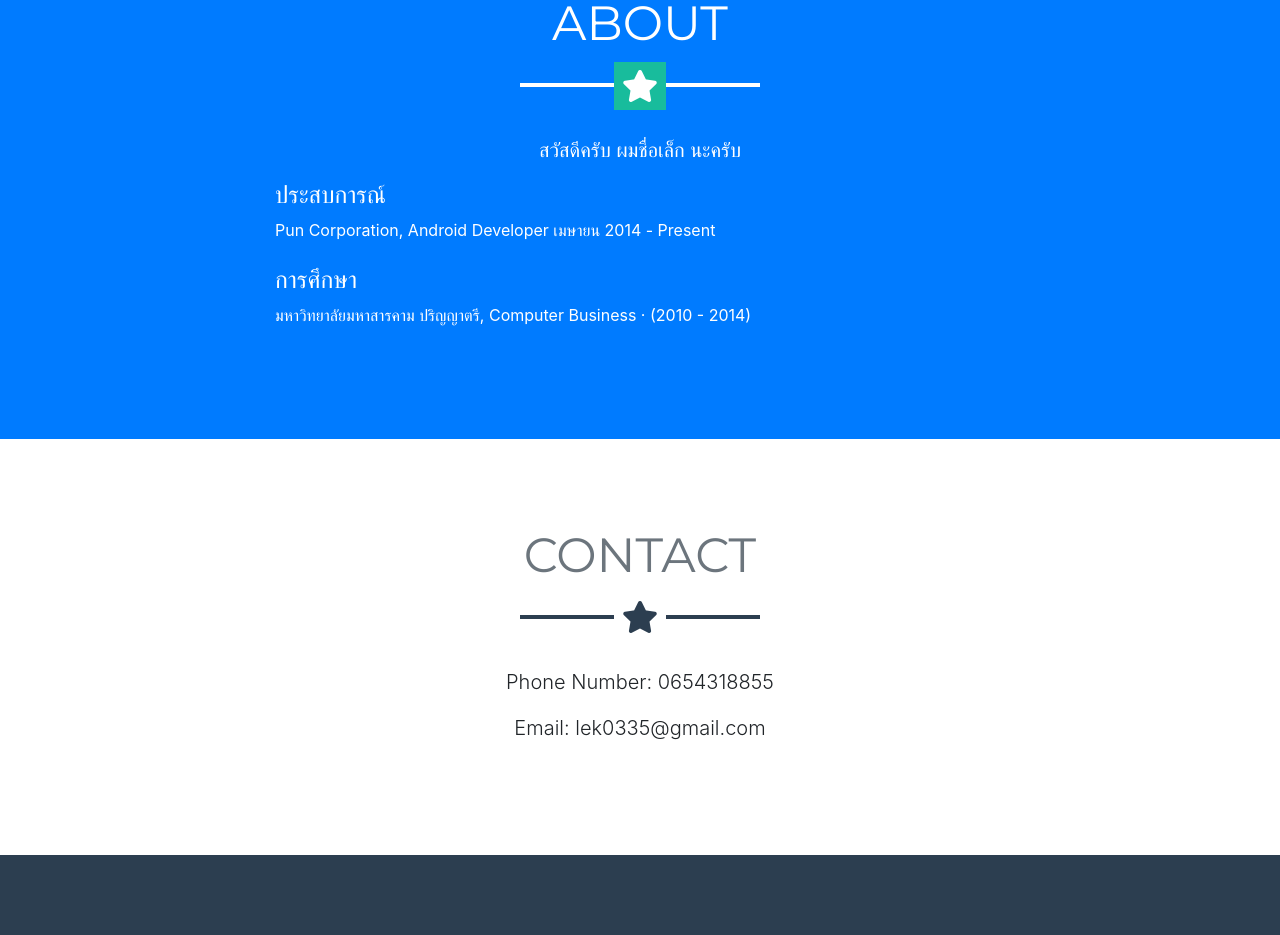
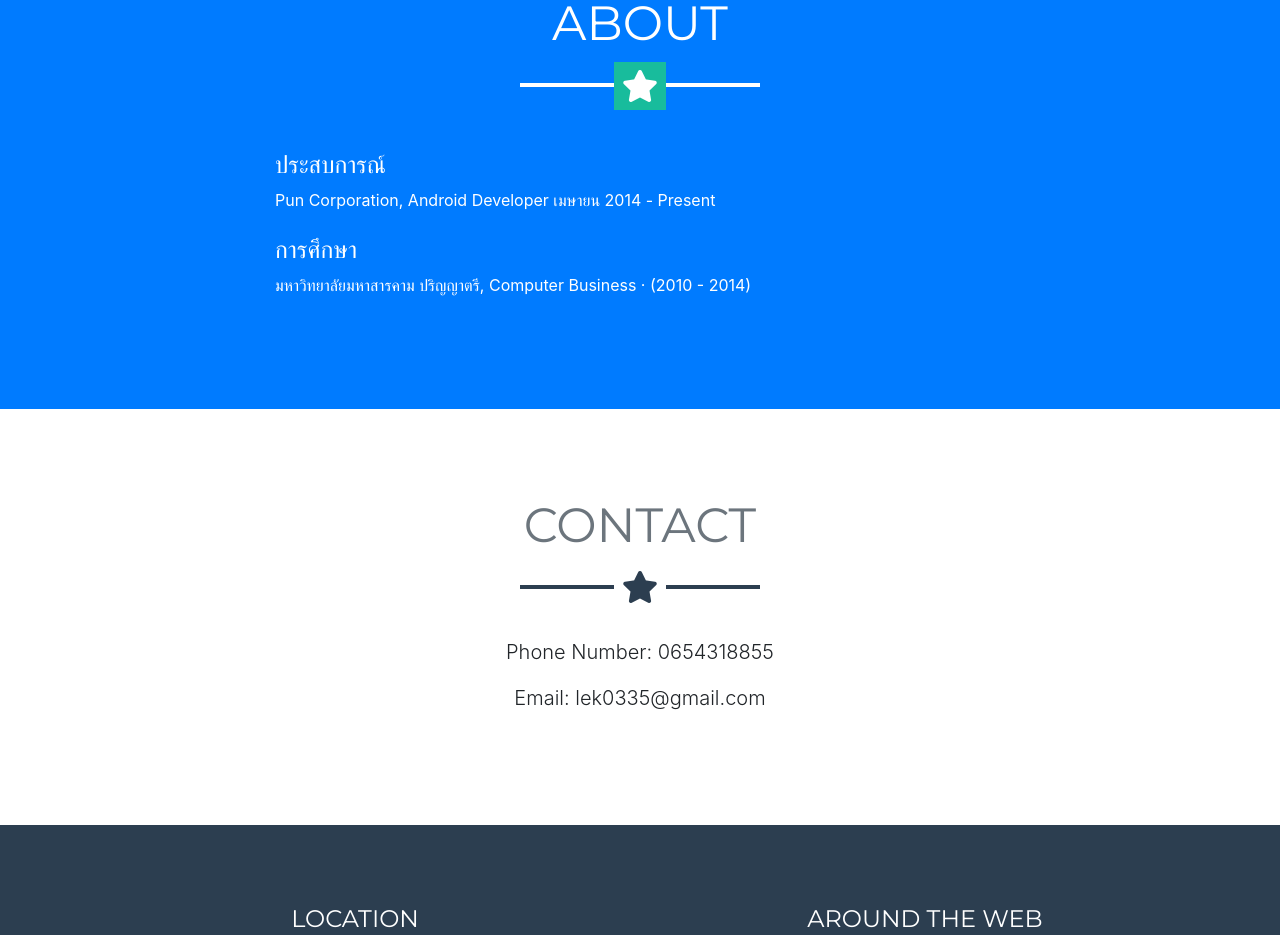
Before and after one commit to lekcool/demo.github.io, a website with bundled scripts: page index.html in a window 1280 px wide. Shown: the part 3706-4641 px from the top of the page. Built offline with nearby package versions, Linux system fonts and the light colour scheme.

Commit message:
Update index.html

```diff
--- a/index.html
+++ b/index.html
@@ -126,7 +126,7 @@
       <div class="row">
         <div class="col-lg-2"></div>
         <div class="col-lg-8">
-          <p class="lead text-center">สวัสดีครับ ผมชื่อเล็ก นะครับ</p>
+          <!--p class="lead text-center">สวัสดีครับ ผมชื่อเล็ก นะครับ</p-->
           <p class="lead text-center">
               <h4>ประสบการณ์</h3>
               Pun Corporation, Android Developer เมษายน 2014 - Present
```
